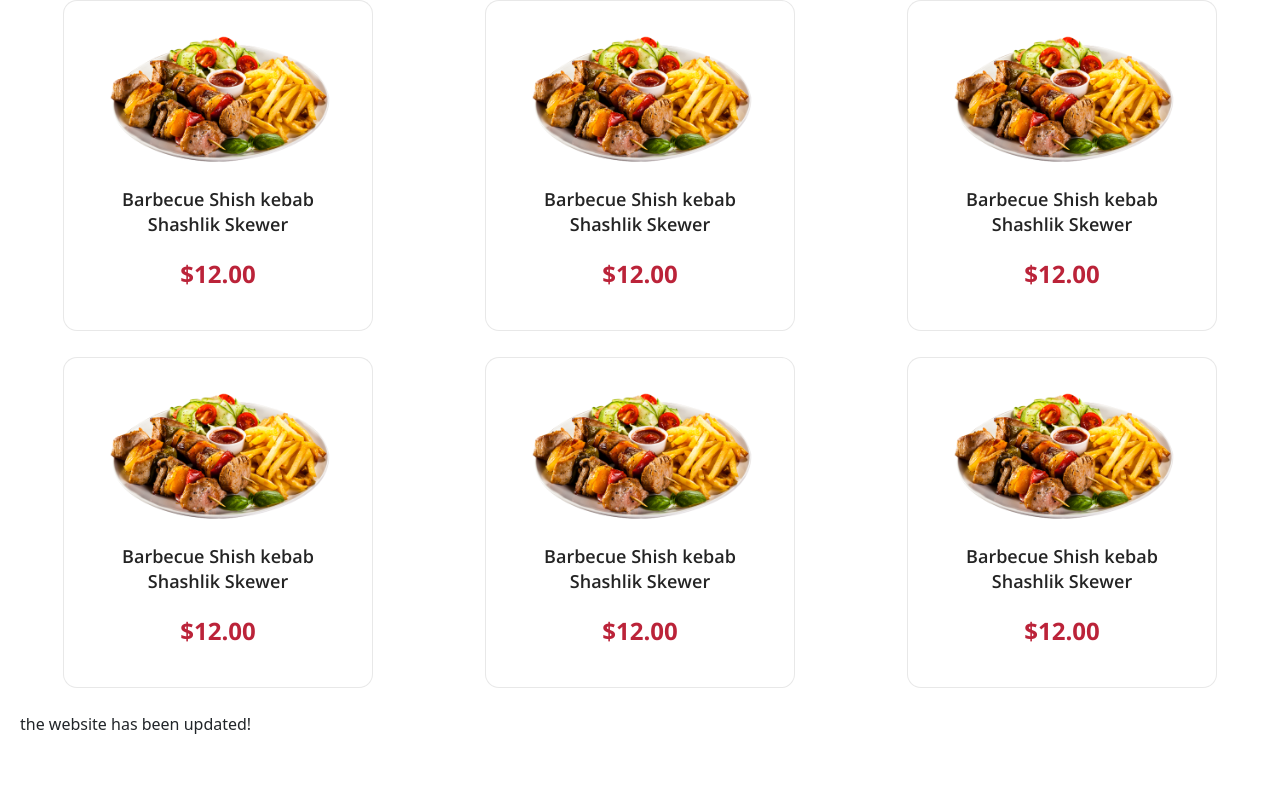
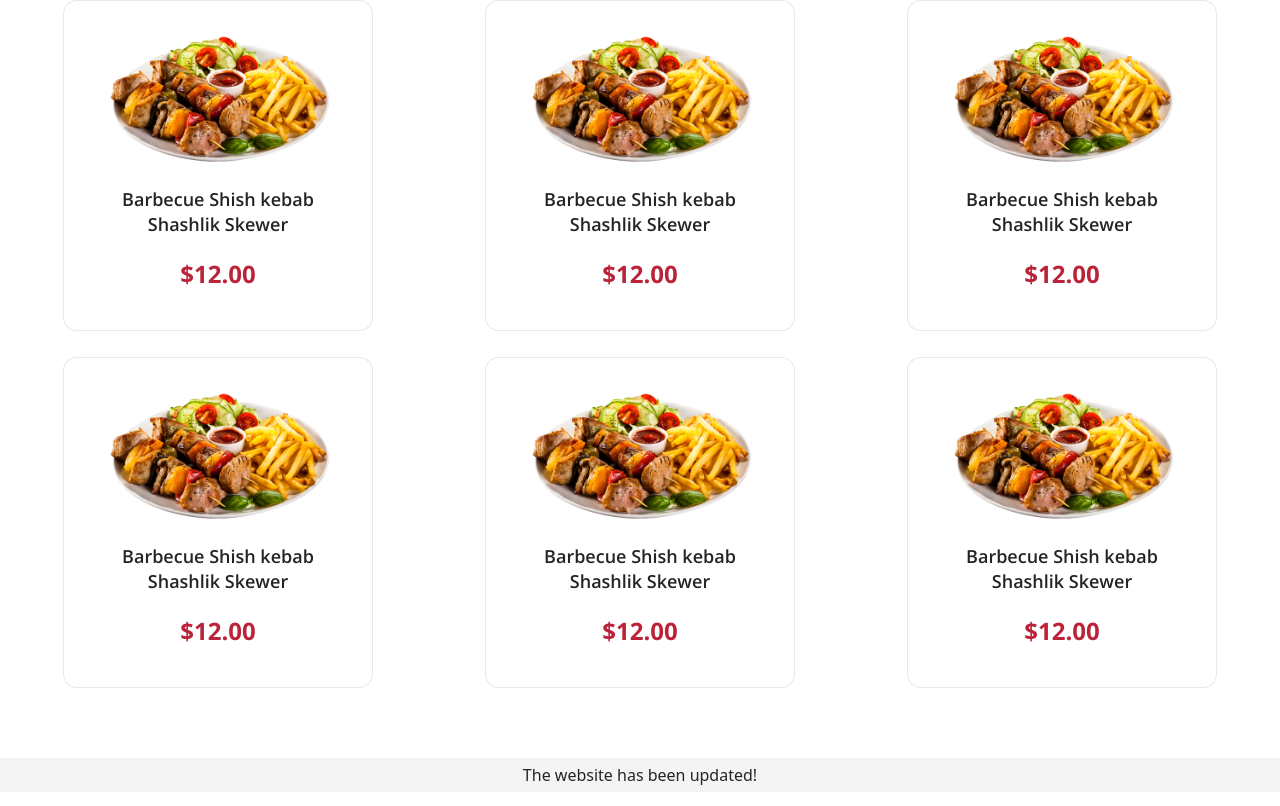
Before and after one commit to ZUHRIDDIN-SHARIPOV/my-app, a React (Create React App) app: page / in a window 1280 px wide. Shown: the part 3000-3806 px from the top of the page. Built offline with nearby package versions, Linux system fonts and the light colour scheme; a web font is replaced by a local one.

Commit message:
the website has been updated!

```diff
--- a/src/App.js
+++ b/src/App.js
@@ -4,6 +4,7 @@ import Header from "./components/header/Header";
 import Hero from "./components/hero/Hero";
 import Popular from "./components/popular/Popular";
 import Regular from "./components/regular/Regular";
+import Happy from "./components/happy/Happy";
 
 function App() {
   return (
@@ -13,6 +14,7 @@ function App() {
         <Hero />
         <Popular />
         <Regular />
+        <Happy />
       </main>
     </>
   );
--- /dev/null
+++ b/src/components/happy/Happy.js
@@ -0,0 +1,16 @@
+import "./Happy.scss";
+
+const Happy = () => {
+  return (
+    <>
+      <section className="happy">
+        <div className="container">
+          <div className="happy__block">
+          The website has been updated!
+          </div>
+        </div>
+      </section>
+    </>
+  );
+};
+export default Happy;
--- /dev/null
+++ b/src/components/happy/Happy.scss
@@ -0,0 +1,7 @@
+.happy {
+  background: #f4f4f4;
+}
+.happy__block {
+  text-align: center;
+  padding: 5px 0;
+}
--- a/src/components/regular/Regular.js
+++ b/src/components/regular/Regular.js
@@ -38,8 +38,6 @@ const Regular = () => {
               <RegularCard />
               <RegularCard />
             </ul>
-            <br />
-            the website has been updated!
           </div>
         </div>
       </section>
```
